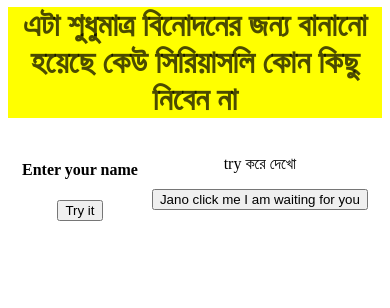
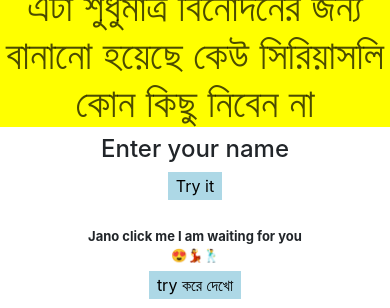
Before and after one commit to zishan344/partnar-choice-, a plain HTML site: page index.html in a window 390 px wide. Shown: the part 73-381 px from the top of the page. Drawn offline with nearby package versions, Linux system fonts and the light colour scheme.

Commit message:
Update index.html

```diff
--- a/index.html
+++ b/index.html
@@ -5,13 +5,27 @@
     <meta http-equiv="X-UA-Compatible" content="IE=edge">
     <meta name="viewport" content="width=device-width, initial-scale=1.0">
     <title> js</title>
+    <link rel="stylesheet" href="https://stackpath.bootstrapcdn.com/bootstrap/4.4.1/css/bootstrap.min.css" integrity="sha384-Vkoo8x4CGsO3+Hhxv8T/Q5PaXtkKtu6ug5TOeNV6gBiFeWPGFN9MuhOf23Q9Ifjh" crossorigin="anonymous">
     <style>
         .container {
     display: flex;
    justify-content: space-evenly;
 
 }
+button {
+    border: none;
+    background: lightblue;
+    padding: 2px 8px;
+}
         .w-d{text-align: center;}
+        @media screen and (max-width:500px) {
+          .child {
+    font-size: 13px;
+    position: relative;
+    top: 11px;
+}
+          #demo{font-size: 13px; color: rgba(49, 47, 47, 0.609); }
+        }
     </style>
 </head>
 <body>
@@ -19,21 +33,23 @@
     <h1 style="color: white;background-color: black;text-align: center;">তোমাদের সবাইকে স্বাগতম</h1>
    <h1 style="color:rgba(0, 0, 0, 0.705);background:Yellow;text-align: center;">এটা শুধুমাত্র বিনোদনের জন্য বানানো হয়েছে কেউ সিরিয়াসলি কোন কিছু নিবেন না </h1>
       <div class="container">
-    <div class="w-d">
+      <div class="row">
+    <div class="w-d col-sm-12">
     <h4>Enter your name</h4>
     <button onclick="myFunction()">Try it</button>
    <p id="demo"></p>
 </div>
 
 
-    <div class="w-d">
-   <p>try করে দেখো</p>
-   <button onclick="mFunction()">Jano click me I am waiting for you</button>
-  <p id="remo"></p>
+    <div class="w-d col-sm-12">
+   <p class="child" style="font-weight: bold;"> Jano click me I am waiting for you <br>😍💃🕺 </p>
+   <button onclick="mFunction()">try করে দেখো</button>
+  <p style="color: rgba(0, 0, 0, 0.596);font-family: Arial, Helvetica, sans-serif;font-size: 50px;font-weight: 700;"  id="remo"></p>
    </div>
 </div>
+</div>
     <script>
-alert("এসে পরলা নাকি ভাই এখন কি ওয়েব সাইটটা ভিজিট করবা? যদি করতে চাও তাইলে ওকেতে ক্লিক করো!!");
+alert("তোমার জিবন সঙ্গীর নামের প্রথম Letter টা দেখার জন্য আমার পাশের বাটন টার দিকে লক্ষ্য কর!!");
 //    let num;
 
 //    num =Math. E;
@@ -51,7 +67,7 @@ function myFunction(){
   var person = prompt("তোমার নাম বলে তাড়াতাড়ি কাঙ্ক্ষিত সেই ব্যক্তির নামের প্রথম Letter টা দেখে নাও ‍");
   if (person != null) {
     document.getElementById("demo").innerHTML =
-    "Hello " + person + "! তোমার জিবন সঙ্গীর নামের প্রথম Letter টা দেখার জন্য আমার পাশের বাটন টার দিকে লক্ষ্য করো ";
+    "Hello " + person + "! তোমার জিবন সঙ্গীর নামের প্রথম Letter টা একদম  নিছের দিকে লক্ষ করো ?";
   }
 }
 
@@ -68,12 +84,15 @@ function mFunction() {
 
 
 </script>
+<h1 style="text-align: center;" >(¬‿¬) (¬_¬ ) 🧡💔💅</h1>
 <br><br>
 
 <marquee behavior="" direction="right"> <strong>design by:</strong>  <span> Marouful Islam Zishan</span></h1> </marquee>
 <marquee behavior="rotet" direction=""> <strong>প্রত্যেকবার রিফ্রেস করলে একটা করে নতুন লেটার জেনারেট হবে</strong> </marquee>
 
 
-
+<script src="https://code.jquery.com/jquery-3.4.1.slim.min.js" integrity="sha384-J6qa4849blE2+poT4WnyKhv5vZF5SrPo0iEjwBvKU7imGFAV0wwj1yYfoRSJoZ+n" crossorigin="anonymous"></script>
+<script src="https://cdn.jsdelivr.net/npm/popper.js@1.16.0/dist/umd/popper.min.js" integrity="sha384-Q6E9RHvbIyZFJoft+2mJbHaEWldlvI9IOYy5n3zV9zzTtmI3UksdQRVvoxMfooAo" crossorigin="anonymous"></script>
+<script src="https://stackpath.bootstrapcdn.com/bootstrap/4.4.1/js/bootstrap.min.js" integrity="sha384-wfSDF2E50Y2D1uUdj0O3uMBJnjuUD4Ih7YwaYd1iqfktj0Uod8GCExl3Og8ifwB6" crossorigin="anonymous"></script>
 </body>
 </html>
```
